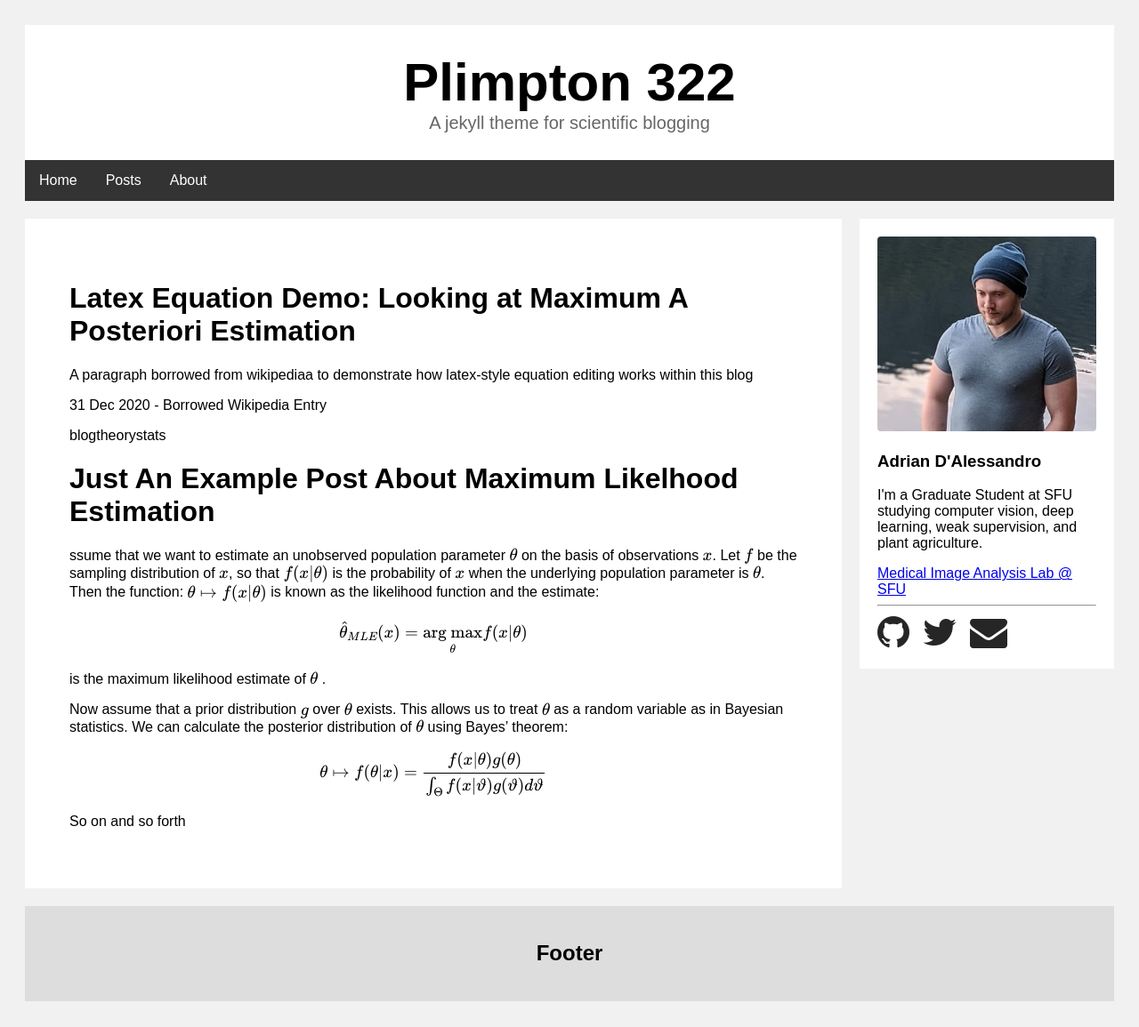
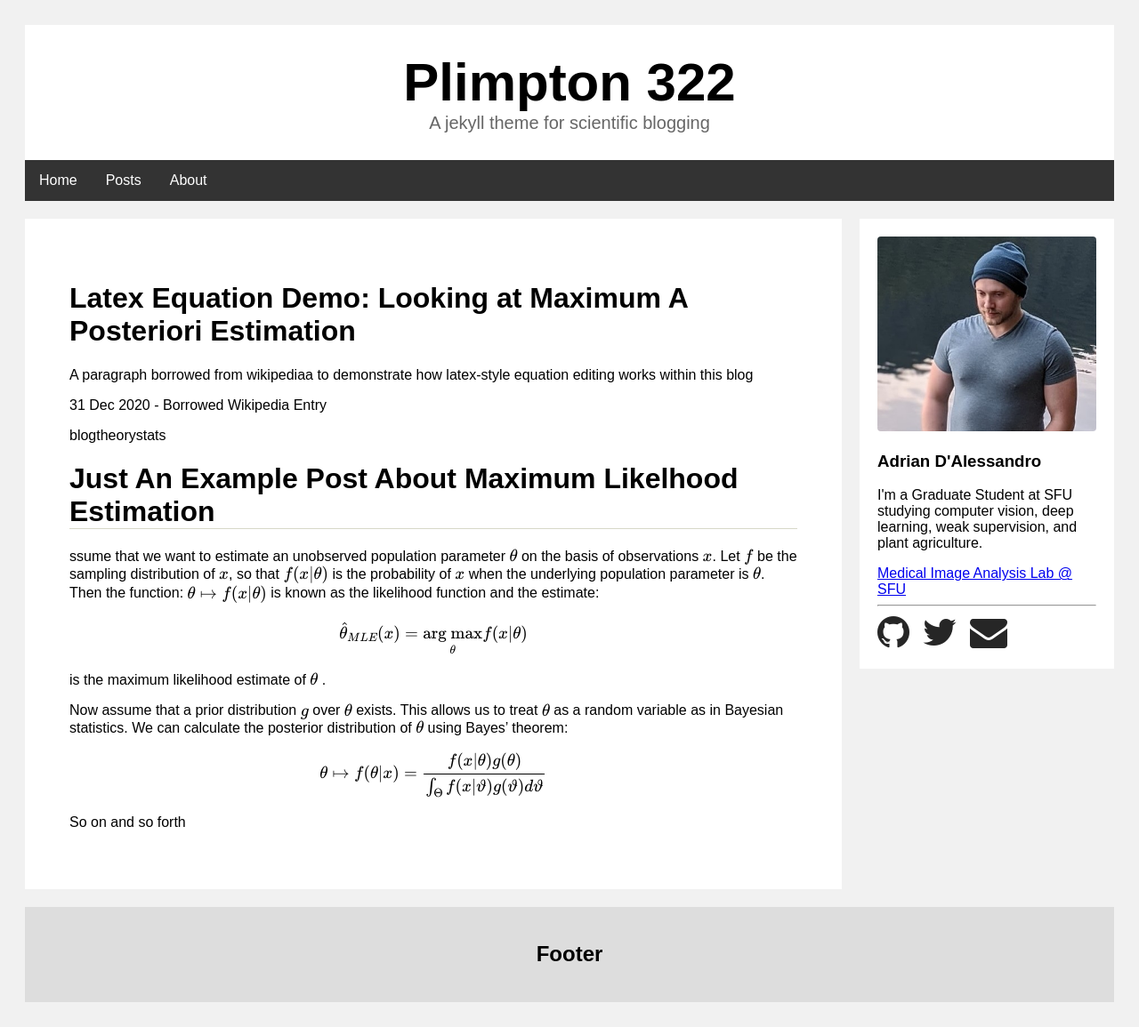
Before and after one commit to adrian-dalessandro/Plimpton322, a Jekyll site: the page built from _posts/2020-12-31-example-latex-math.md, in a window 1280 px wide. Shown: the whole page at 89% size. Built offline with Jekyll 4.4.1, drawn with Linux system fonts in a browser that asks for light colours; formulas are drawn with MathJax 3.

Commit message:
Update main.scss

```diff
--- a/_sass/main.scss
+++ b/_sass/main.scss
@@ -67,7 +67,7 @@ body {
   padding: 50px;
 }
 
-.card > h1, .card > h2 {
+.post-body > h1, .post-body > h2 {
   border-bottom: 1px solid #d7d8c8;
 }
 
```
